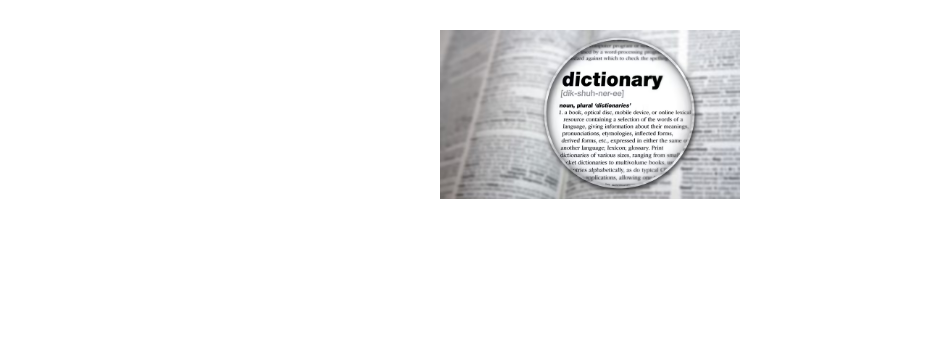
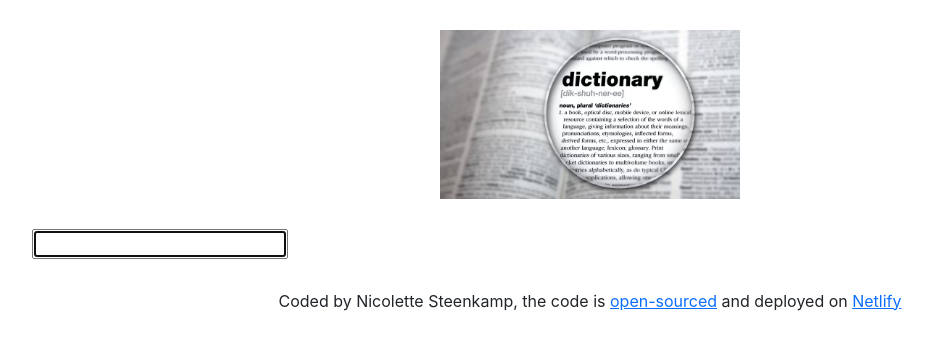
Before and after one commit to NicoletteSteenkamp/Dictionary, a React (Create React App) app: page / in a window 1280 px wide. Shown: the top 350 px of the page, without its empty margins (50-982 px from the left). Built offline with nearby package versions, Linux system fonts and the light colour scheme.

Commit message:
Added a footer and created Dictionary component

```diff
--- a/src/App.css
+++ b/src/App.css
@@ -3,3 +3,6 @@
 .app-logo{max-width: 300px;
 display: block;
 margin: 0 auto;}
+
+.app-footer{ text-align: center;
+margin: 30px 0; }
--- a/src/App.js
+++ b/src/App.js
@@ -1,14 +1,19 @@
-import logo from "./logo.png"
+import logo from "./logo.png";
+import Dictionary from "./Dictionary";
 import './App.css';
 
  export default function App() {
   return (
     <div className="App">
+      <div className="container">
       <header className="App-header">
         <img src={logo} className="app-logo img-fluid" alt="logo"/>
-
-
-      </header>
+       </header>
+       <main>
+        <Dictionary/>
+        </main>
+      <footer className="app-footer">Coded by Nicolette Steenkamp, the code is <a href="https://github.com/NicoletteSteenkamp/dictionary" target="_blank" rel="noreferrer"> open-sourced</a> and deployed on <a href="https://dictionarify.netlify.app/" target="_blank" rel="noreferrer">Netlify</a></footer>
+      </div>
     </div>
   );
 }
--- /dev/null
+++ b/src/Dictionary.js
@@ -0,0 +1,22 @@
+import React,{useState} from "react";
+import "./Dictionary.css";
+
+export default function Dictionary(){
+    let [keyword, setKeyword]=useState("")
+
+    function handleKeywordChange(event){
+        setKeyword(event.target.value);
+
+    }
+
+    function search(event){
+        event.preventDefault();
+        alert(`Searching for ${keyword} definition`)}
+    return (<div className="dictionary">
+      <form onSubmit={search}>
+        <input type="search" onChange={handleKeywordChange} autoFocus={true}/>
+
+      </form>
+        </div>
+        );
+}
```
Also changed, not shown: src/Dictionary.css (added).
